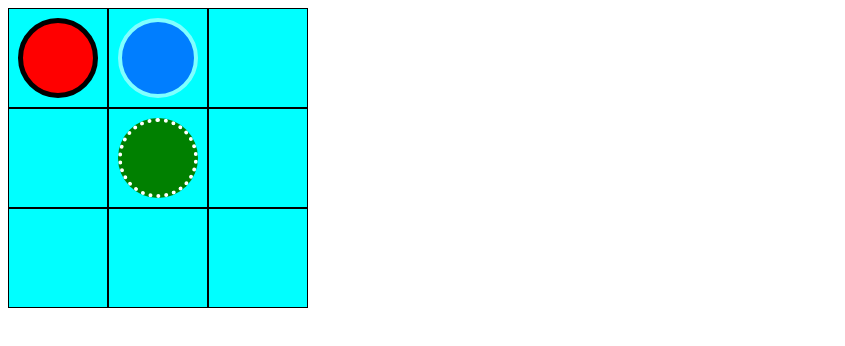
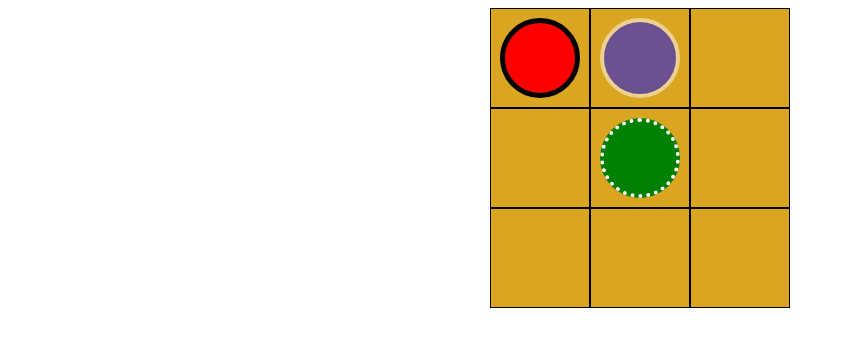
Before and after one commit to Erasvx/tutor-site, a website: page index.html in a window 1280 px wide. Shown: the whole page, without its empty margins (0-845 px from the left). Drawn offline with Linux system fonts and the light colour scheme.

Commit message:
Poprawienie widocznosci i zmiana koloru tla

```diff
--- a/styles.scss
+++ b/styles.scss
@@ -20,9 +20,10 @@ $player-offset: calc(($field-size - $player-size) / 2);
 
 .game {
     position: relative;
-    background-color: aqua;
-    min-width: $board-size;
+    background-color: goldenrod;
+    width: 100%;
     max-width: $board-size;
+    margin: 0 auto;
 
     &__player {
         position: absolute;
@@ -44,7 +45,7 @@ $player-offset: calc(($field-size - $player-size) / 2);
 .board {
     display: flex;
     flex-wrap: wrap;
-    width: $board-size;
+    width: 100%;
 }
 
 .board__field {
```
Also changed, not shown: styles.css.
